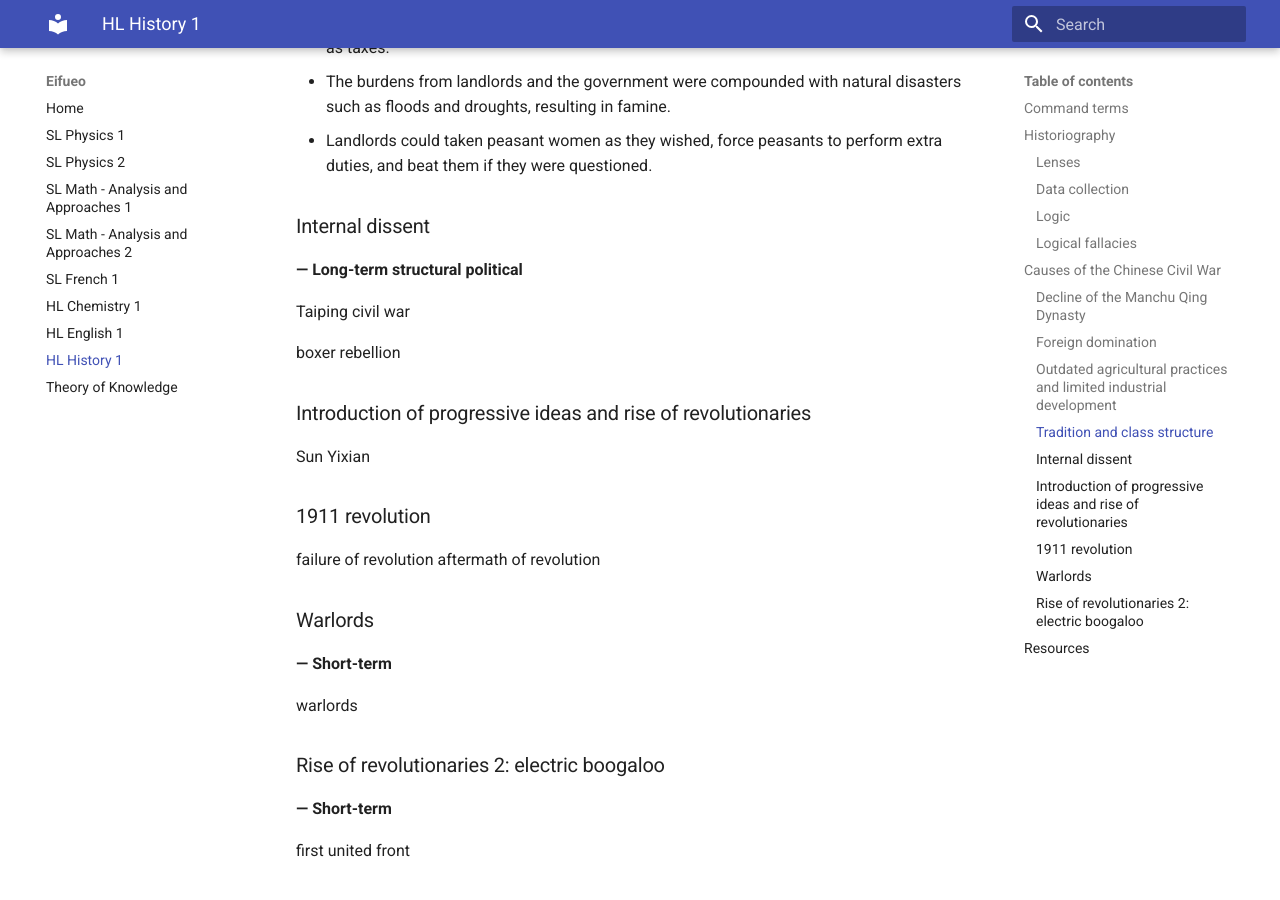
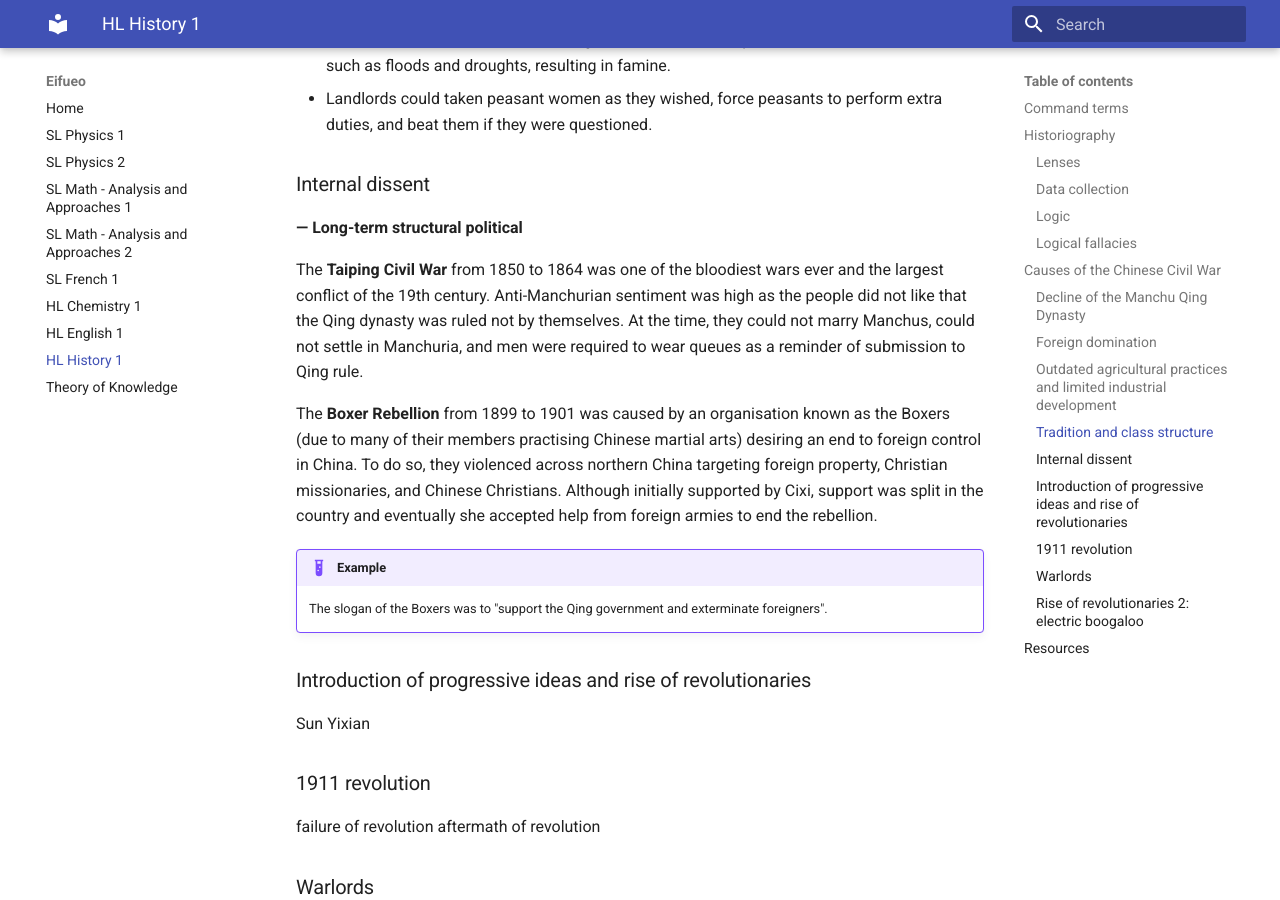
Before and after one commit to potatoeggy/eifueo, an MkDocs documentation site: the page built from docs/chw3mz.md, in a window 1280 px wide and 900 px high, scrolled down 6865 px. Built offline with MkDocs 1.6.1 and Material for MkDocs 9.7.7, drawn with Linux system fonts in a browser that asks for light colours; some of the changed text lies outside the part shown.

Commit message:
hist: add internal dissent

```diff
--- a/docs/chw3mz.md
+++ b/docs/chw3mz.md
@@ -155,7 +153,7 @@ China's rulers believed that Westerners were barbarians and that nothing could b
 !!! example
     By 1914, only ~6 000 km of rail was laid in China while the US had laid ~225 000 km.
 
-Additionally, the population boom meant that demand for food increased but outdated agricultural practices and technologies could not keep up, resulting in famine.
+Additionally, the population boom meant that demand for food increased, but outdated agricultural practices and technologies could not keep up, resulting in famine.
 
 ### Tradition and class structure
 **— Long-term structural social**
@@ -181,9 +179,12 @@ The **class structure** in China did not change for hundreds of years and old tr
 ### Internal dissent
 **— Long-term structural political**
 
-Taiping civil war
+The **Taiping Civil War** from 1850 to 1864 was one of the bloodiest wars ever and the largest conflict of the 19th century. Anti-Manchurian sentiment was high as the people did not like that the Qing dynasty was ruled not by themselves. At the time, they could not marry Manchus, could not settle in Manchuria, and men were required to wear queues as a reminder of submission to Qing rule.
 
-boxer rebellion
+The **Boxer Rebellion** from 1899 to 1901 was caused by an organisation known as the Boxers (due to many of their members practising Chinese martial arts) desiring an end to foreign control in China. To do so, they violenced across northern China targeting foreign property, Christian missionaries, and Chinese Christians. Although initially supported by Cixi, support was split in the country and eventually she accepted help from foreign armies to end the rebellion.
+
+!!! example
+    The slogan of the Boxers was to "support the Qing government and exterminate foreigners".
 
 ### Introduction of progressive ideas and rise of revolutionaries
 
```
Also changed, not shown: other parts of docs/chw3mz.md (+0 -2 lines).
